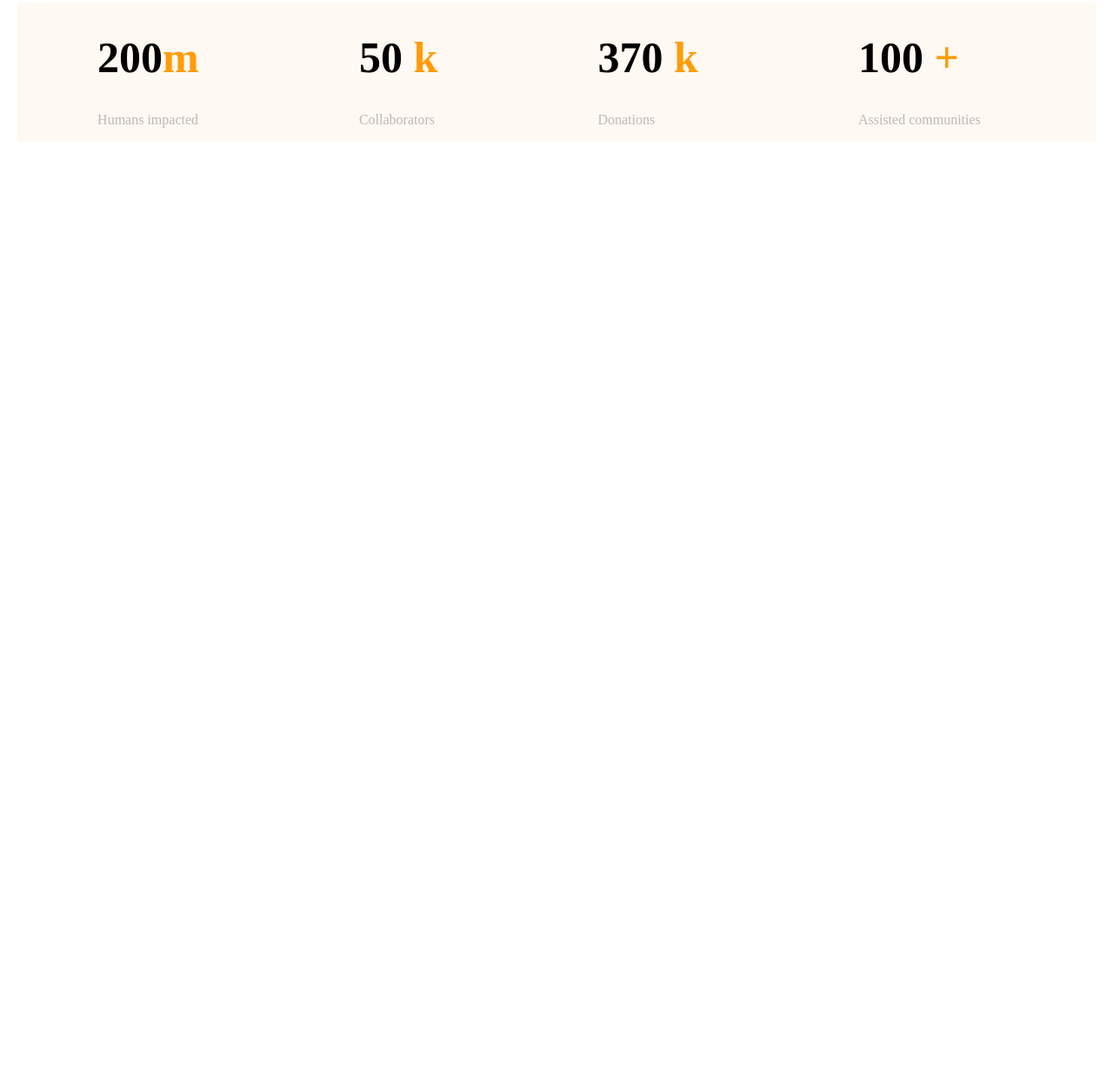
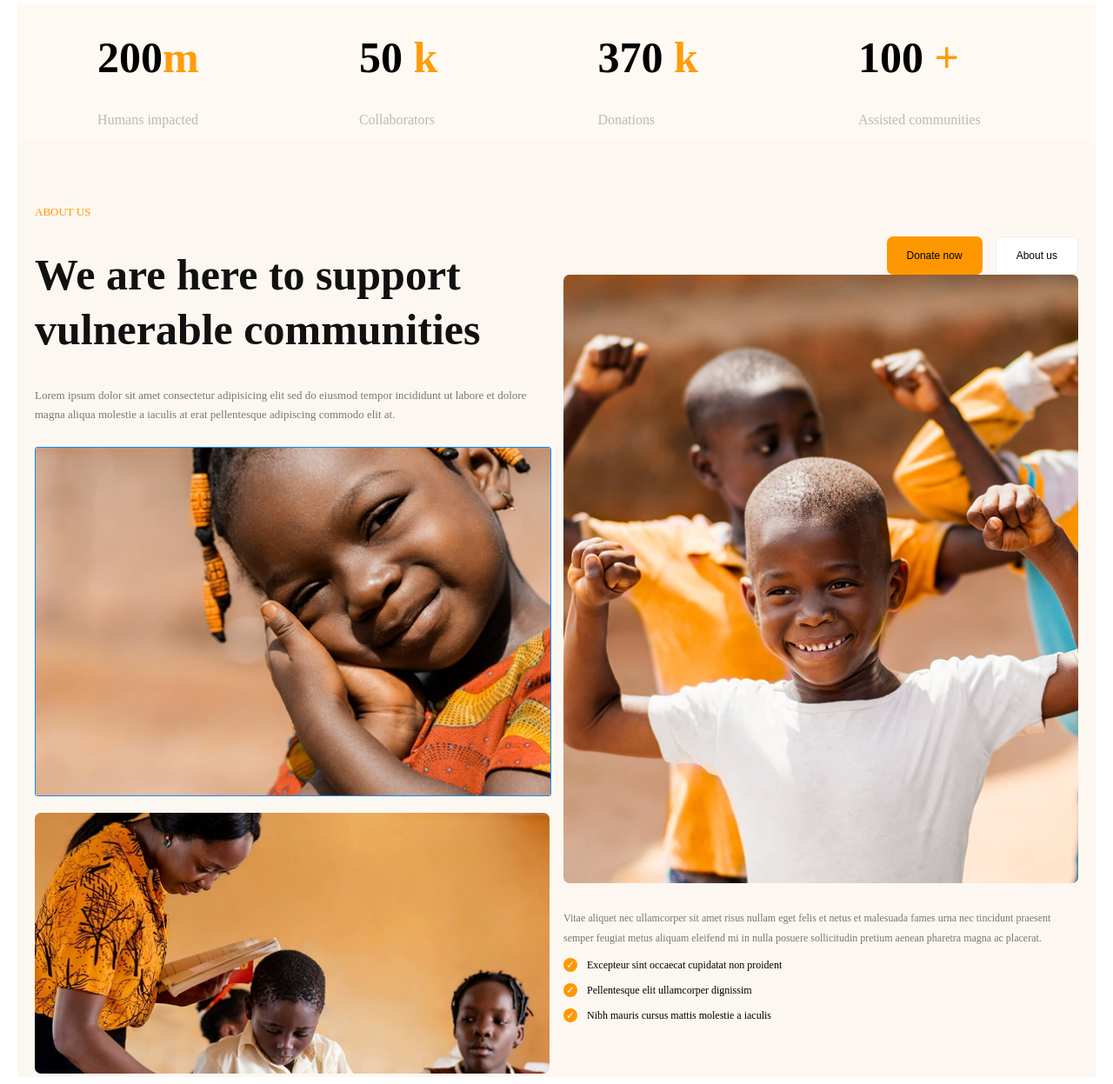
Before and after one commit to qalamschool044-dotcom/EXAM, a plain HTML site: page index.html in a window 1280 px wide. Shown: the part 770-2017 px from the top of the page at 87% size. Before the commit the page ends 941 px from the top, so only its background shows below. Drawn offline with Linux system fonts and the light colour scheme.

Commit message:
Section 4

```diff
--- a/index.html
+++ b/index.html
@@ -66,6 +66,59 @@
             </div>
         </div>
 
+
+
+
+<div class="cls">
+    <div class="cls1">
+
+        <div class="cls2">
+            <p class="cls3">ABOUT US</p>
+
+            <h1 >We are here to support<br>
+                vulnerable communities
+            </h1>
+
+            <p class="cls4">
+                Lorem ipsum dolor sit amet consectetur adipisicing elit sed do
+                eiusmod tempor incididunt ut labore et dolore magna aliqua molestie
+                a iaculis at erat pellentesque adipiscing commodo elit at.
+            </p>
+
+            <img class="cls5" src="./IMAGE (20).png">
+
+            <img class="cls6" src="./IMAGE (21).png">
+        </div>
+
+        <div class="cls7">
+
+            <div class="cls8">
+                <button class="cls9">Donate now</button>
+                <button class="cls10">About us</button>
+            </div>
+
+            <img class="cls11" src="./IMAGE (22).png">
+
+            <p class="cls12">
+                Vitae aliquet nec ullamcorper sit amet risus nullam eget felis et netus
+                et malesuada fames urna nec tincidunt praesent semper feugiat
+                metus aliquam eleifend mi in nulla posuere sollicitudin pretium
+                aenean pharetra magna ac placerat.
+            </p>
+
+            <div class="cls13">
+                <p><span>✓</span> Excepteur sint occaecat cupidatat non proident</p>
+                <p><span>✓</span> Pellentesque elit ullamcorper dignissim</p>
+                <p><span>✓</span> Nibh mauris cursus mattis molestie a iaculis</p>
+            </div>
+
+        </div>
+
+    </div>
+</div>
+
+
+
     </div>
 
 </body>
--- a/style.css
+++ b/style.css
@@ -92,3 +92,130 @@
 .zm4{
     font-size:  50px;
 }
+
+
+
+
+.cls {
+    width: 100%;
+    background: #fcf8f1;
+    padding: 60px 20px 0;
+}
+
+.cls1 {
+    max-width: 1200px;
+    width: 100%;
+    margin: auto;
+    display: flex;
+    gap: 16px;
+    flex-wrap: wrap;
+}
+
+.cls2 {
+    flex: 1 1 330px;
+    min-width: 0;
+}
+
+.cls3 {
+    color: #ff9800;
+    font-size: 13px;
+    margin-bottom: 12px;
+}
+
+.cls2 h1 {
+    font-size: 26px;
+    line-height: 1.25;
+    color: #111;
+}
+
+.cls4 {
+    color: #777;
+    font-size: 13px;
+    line-height: 1.7;
+    margin-top: 12px;
+    margin-bottom: 26px;
+}
+
+.cls5 {
+    width: 100%;
+    height: 400px;
+    object-fit: cover;
+    border: 1px solid #168bff;
+    border-radius: 3px;
+}
+
+.cls6 {
+    width: 100%;
+    height: 300px;
+    object-fit: cover;
+    border-radius: 7px;
+    margin-top: 15px;
+}
+
+.cls7 {
+    flex: 1 1 330px;
+    min-width: 0;
+}
+
+.cls8 {
+    display: flex;
+    justify-content: flex-end;
+    gap: 15px;
+    margin-bottom: 27px;
+}
+
+.cls9 {
+    background: #ff9800;
+    border: none;
+    padding: 14px 23px;
+    border-radius: 7px;
+    font-size: 12px;
+    cursor: pointer;
+}
+
+.cls10 {
+    background: white;
+    border: 1px solid #eee;
+    padding: 14px 23px;
+    border-radius: 7px;
+    font-size: 12px;
+    cursor: pointer;
+}
+
+.cls11 {
+    width: 100%;
+    height: 700px;
+    object-fit: cover;
+    border-radius: 7px;
+}
+
+.cls12 {
+    color: #777;
+    font-size: 12px;
+    line-height: 1.9;
+    margin-top: 25px;
+}
+
+.cls13 {
+    margin-top: 13px;
+}
+
+.cls13 p {
+    font-size: 12px;
+    margin-bottom: 13px;
+}
+
+.cls13 span {
+    display: inline-flex;
+    align-items: center;
+    justify-content: center;
+    width: 16px;
+    height: 16px;
+    background: #ff9800;
+    color: white;
+    border-radius: 50%;
+    margin-right: 8px;
+}
+.cls2 h1{
+    font-size: 50px;
+}
```
Also changed, not shown: IMAGE (20).png (added), IMAGE (21).png (added), IMAGE (22).png (added).
